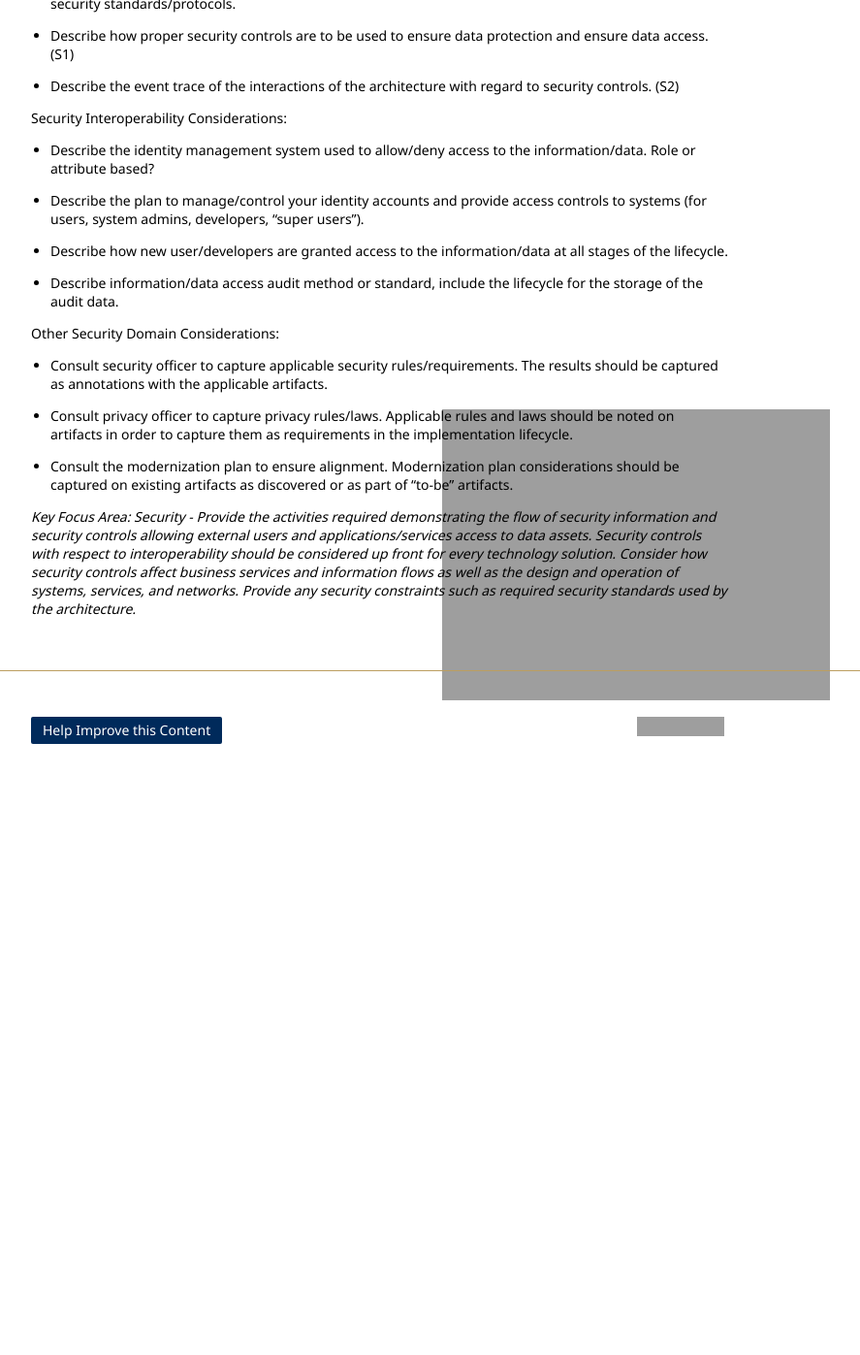
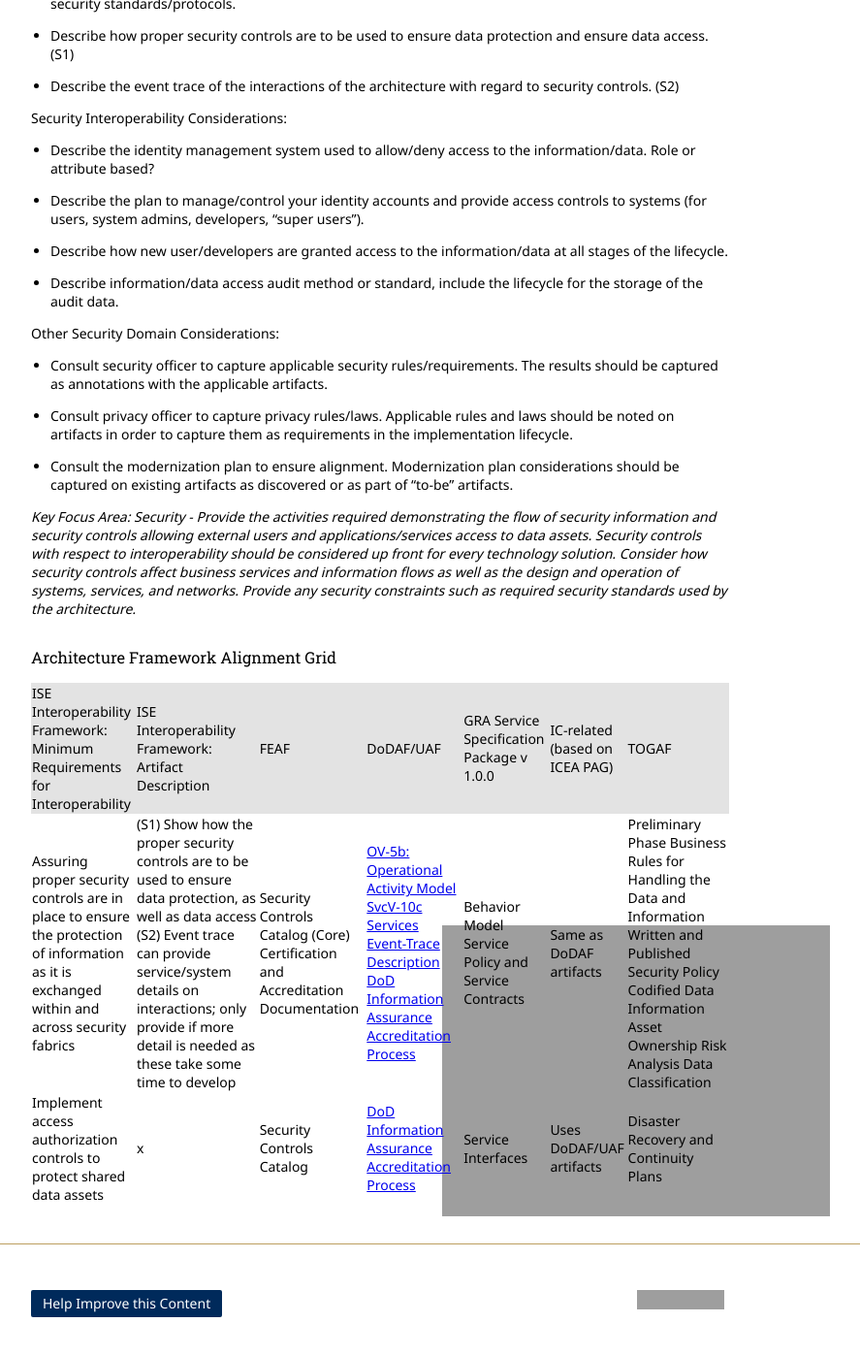
Before and after one commit to Project-Interoperability/project-interoperability.github.io, a Jekyll site: the page built from ref-arch-security.md, in a window 1280 px wide and 1400 px high, scrolled down 356 px. Shown: the top 1397 px of the window at 97% size, without its empty margins (248-1135 px from the left). Built offline with Jekyll 4.4.1, drawn with Linux system fonts in a browser that asks for light colours; nearby versions of some CDN libraries; before the commit the page ends 1165 px from its top, so only the background shows below that; grey boxes are pictures that could not be loaded.

Commit message:
adding grid

```diff
--- a/ref-arch-security.md
+++ b/ref-arch-security.md
@@ -39,3 +39,9 @@ Other Security Domain Considerations:
 * Consult the modernization plan to ensure alignment. Modernization plan considerations should be captured on existing artifacts as discovered or as part of "to-be" artifacts.
 
 *Key Focus Area: Security - Provide the activities required demonstrating the flow of security information and security controls allowing external users and applications/services access to data assets. Security controls with respect to interoperability should be considered up front for every technology solution. Consider how security controls affect business services and information flows as well as the design and operation of systems, services, and networks. Provide any security constraints such as required security standards used by the architecture.*
+
+### Architecture Framework Alignment Grid
+
+| ISE Interoperability Framework: Minimum Requirements for Interoperability | ISE Interoperability Framework: Artifact Description | FEAF | DoDAF/UAF | GRA Service Specification Package v 1.0.0 | IC-related (based on ICEA PAG) | TOGAF |
+| Assuring proper security controls are in place to ensure the protection of information as it is exchanged within and across security fabrics | (S1) Show how the proper security controls are to be used to ensure data protection, as well as data access (S2) Event trace can provide service/system details on interactions; only provide if more detail is needed as these take some time to develop | Security Controls Catalog (Core) Certification and Accreditation Documentation | [OV-5b: Operational Activity Model](http://dodcio.defense.gov/dodaf20/dodaf20_ov5ab.aspx) [SvcV-10c Services Event-Trace Description](http://dodcio.defense.gov/dodaf20/dodaf20_services10c.aspx) [DoD Information Assurance Accreditation Process](http://iase.disa.mil/diacap/) | Behavior Model Service Policy and Service Contracts | Same as DoDAF artifacts | Preliminary Phase Business Rules for Handling the Data and Information Written and Published Security Policy Codified Data Information Asset Ownership Risk Analysis Data Classification |
+| Implement access authorization controls to protect shared data assets | x | Security Controls Catalog | [DoD Information Assurance Accreditation Process](http://iase.disa.mil/diacap/) | Service Interfaces | Uses DoDAF/UAF artifacts | Disaster Recovery and Continuity Plans |
```
